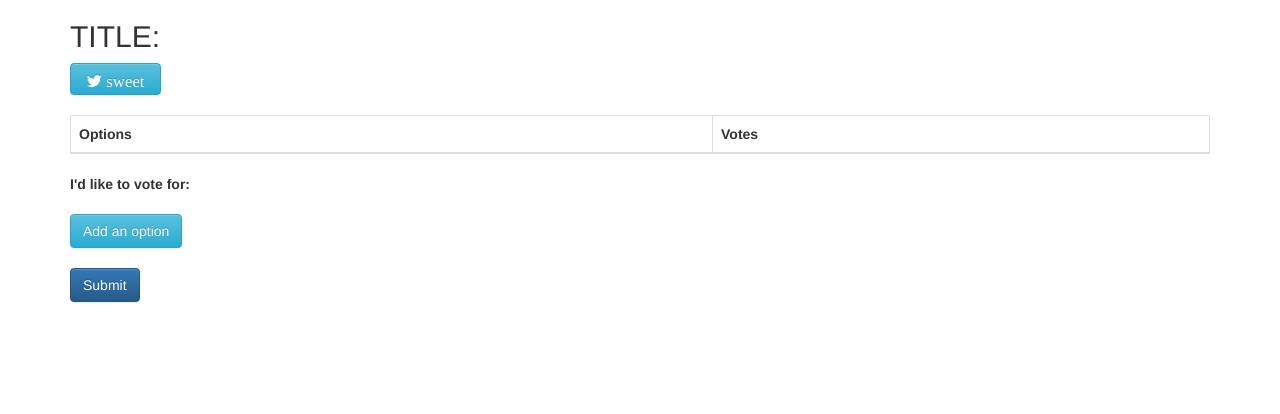
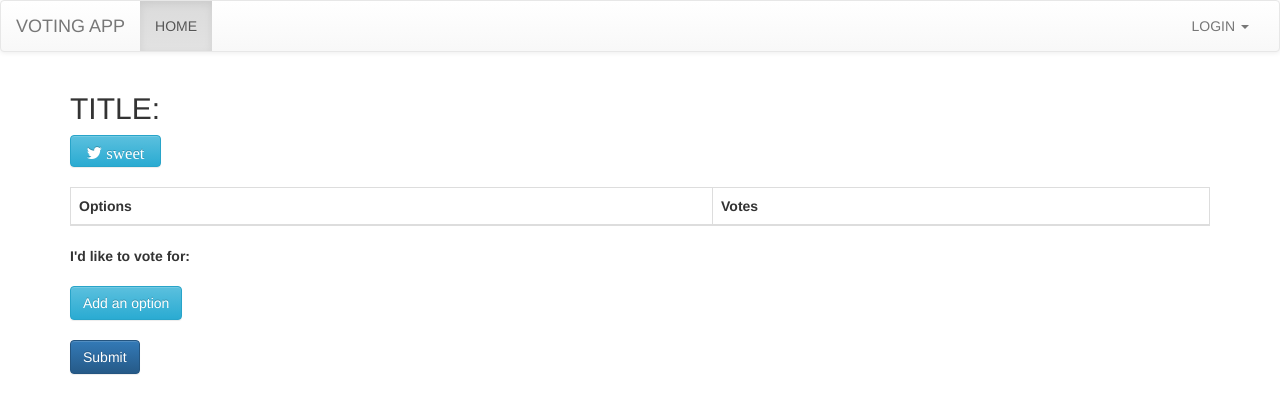
Before and after one commit to mengzhen94/voting-app, a website: page public/eachpoll.html in a window 1280 px wide. Drawn offline with nearby package versions, Linux system fonts and the light colour scheme; some packages are replaced by stand-ins of ours; no server answers; files whose address does not match are found by name.

Commit message:
eachpoll without login in login in navbar

```diff
--- a/public/eachpoll.html
+++ b/public/eachpoll.html
@@ -15,7 +15,6 @@
 	<!--Nav Bar-->
 	<script type="text/javascript">
     	$(document).ready(function(){
-    		$('#menu').load("/nav");
     		$('#pollid').hide();
     		$('#tweet-quote').on('click', function() {
       			alert("You need to login to share a poll!");
@@ -27,7 +26,37 @@
 	</script>
 </head>
 
-<header id="menu"></header>
+<header>
+	<nav class="navbar navbar-default">
+  <div class="container-fluid">
+	<!-- Brand and toggle get grouped for better mobile display -->
+	<div class="navbar-header">
+	  <button type="button" class="navbar-toggle collapsed" data-toggle="collapse" data-target="#bs-example-navbar-collapse-1" aria-expanded="false">
+		<span class="sr-only">Toggle navigation</span>
+		<span class="icon-bar"></span>
+		<span class="icon-bar"></span>
+		<span class="icon-bar"></span>
+	  </button>
+	  <a class="navbar-brand" href="/">VOTING APP</a>
+	</div>
+
+	<!-- Collect the nav links, forms, and other content for toggling -->
+	<div class="collapse navbar-collapse" id="bs-example-navbar-collapse-1">
+	  <ul class="nav navbar-nav">
+		<li id="home" class="active"><a href="/">HOME <span class="sr-only">(current)</span></a></li>
+	  </ul>
+	  <ul class="nav navbar-nav navbar-right">
+		<li class="dropdown">
+		  <a id="logout" href="#" class="dropdown-toggle" data-toggle="dropdown" role="button" aria-haspopup="true" aria-expanded="false">LOGIN <span class="caret"></span></a>
+		  <ul class="dropdown-menu">
+			<li><a href="/auth/github">Login With Github</a></li>
+		  </ul>
+		</li>
+	  </ul>
+	</div><!-- /.navbar-collapse -->
+  </div><!-- /.container-fluid -->
+</nav>
+</header>
 
 <body>
 	<div class="container">
```
